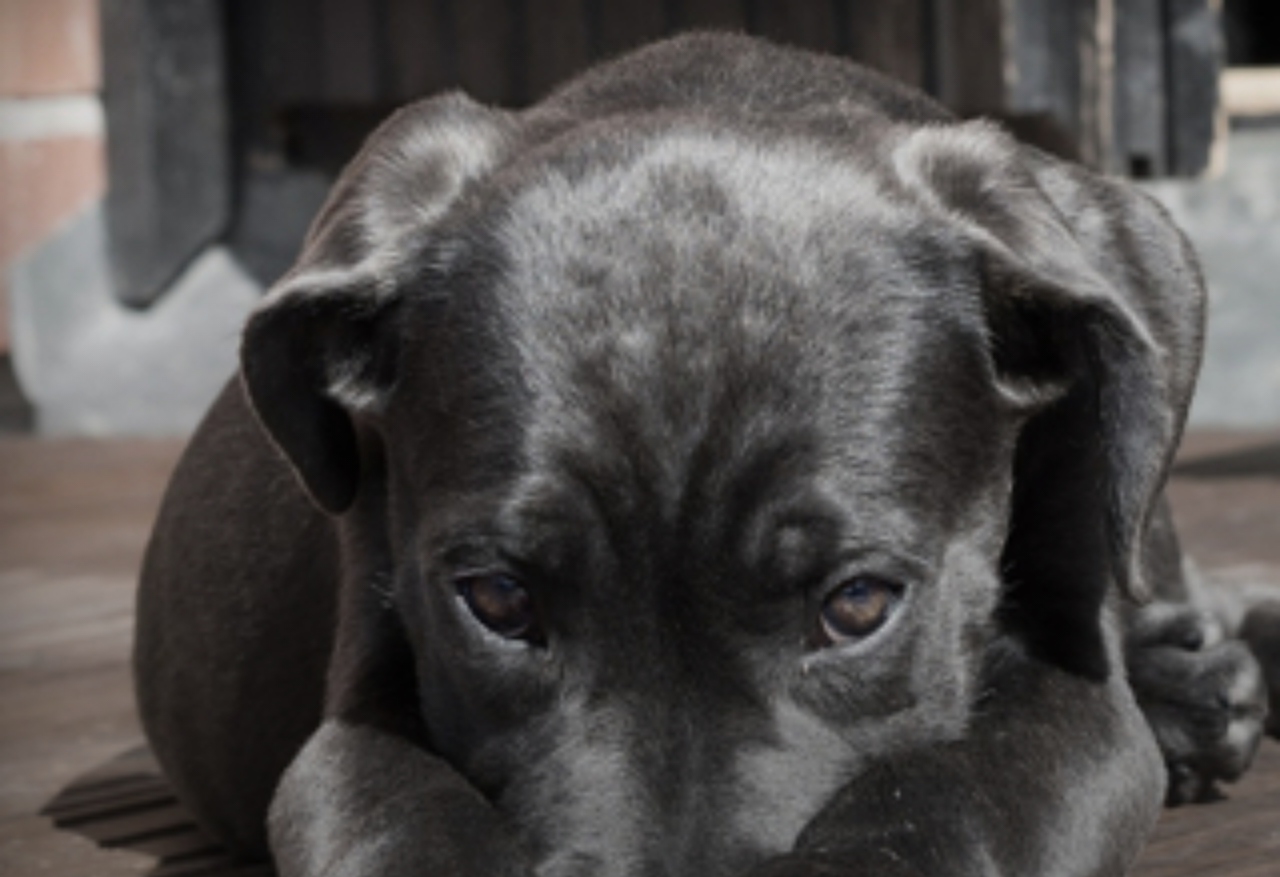
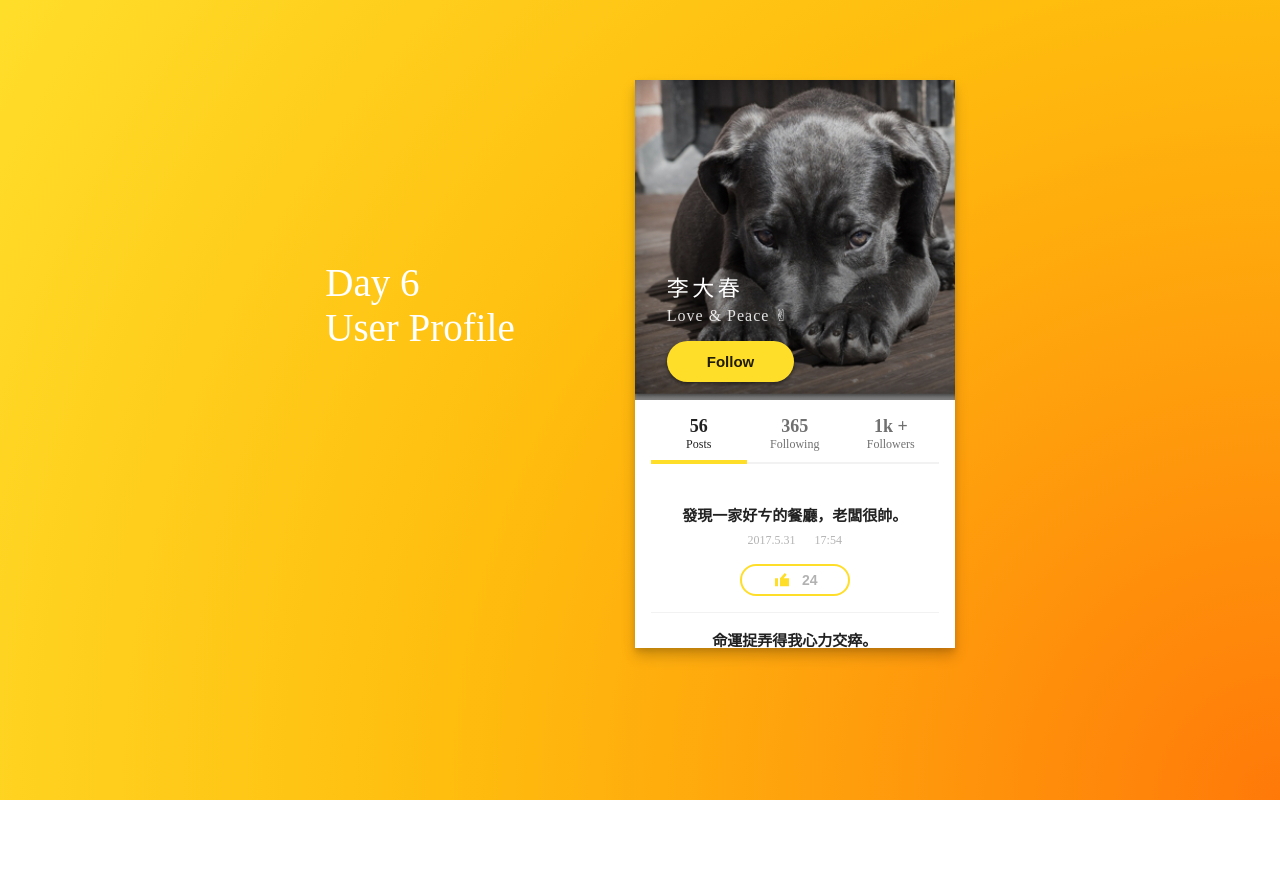
Before and after one commit to dreamstyle/100-days-ui, a plain HTML site: page 0/6/index.html in a window 1280 px wide. Shown: the top 877 px of the page. After the commit the page ends 834 px from the top, so only its background shows below. Drawn offline with nearby package versions, Linux system fonts and the light colour scheme; a script that the page names is missing.

Commit message:
Add showcase mode for large screen

```diff
--- a/0/6/d6.scss
+++ b/0/6/d6.scss
@@ -31,10 +31,11 @@ ol, ul {
 
 
 // Styles
-div.user-profile {
+.user-profile {
 	width: 100%;
 	margin: 0;
 	padding: 0;
+	background-color: #fff;
 }
 
 header {
@@ -57,6 +58,21 @@ main {
 nav {
 	margin: 0;
 	padding: 0;
+}
+
+.showcase-title {
+ 	display: none;
+
+ 	h1, h2 {
+ 		margin: 0;
+ 		font-size: 39px;
+		font-weight: 100;
+		color: #fff;
+ 	}
+
+ 	h1 {
+ 		font-weight: 400;
+ 	}
 }
 
 .name {
@@ -192,3 +208,34 @@ nav {
 	overflow: hidden;
 	clip: rect(0 0 0 0);
 }
+
+@media screen and (min-width: 640px) {
+	body {
+		display: flex;
+		justify-content: center;
+		align-items: baseline;
+		width: 100%;
+		height: 100vh;
+		padding: 80px;
+		background: radial-gradient(circle at 100% 100%, #ff7909, #ff9d0c 28%, #ffbd0e 55%, #ffde2a) no-repeat;
+		overflow-y: hidden;
+	}
+
+	.showcase-title {
+		display: block;
+		margin-right: 120px;
+	}
+
+	.user-profile {
+		width: 320px;
+		min-width: 320px;
+		height: 568px;
+		overflow: auto;
+		box-shadow: 0 8px 13px 0 rgba(0, 0, 0, 0.2),
+					0 3px 5px 0 rgba(0, 0, 0, 0.1);
+	}
+
+	header {
+		height: 320px;
+	}
+}
--- a/0/6/index.html
+++ b/0/6/index.html
@@ -7,6 +7,11 @@
 	<link rel="stylesheet" href="d6.css">
 </head>
 <body>
+	<section class="showcase-title">
+		<h1>Day 6</h1>
+		<h2>User Profile</h2>
+	</section>
+
 	<div class="user-profile">
 		<header>
 			<h1 class="name">李大春</h1>
```
Also changed, not shown: 0/6/d6.css.
